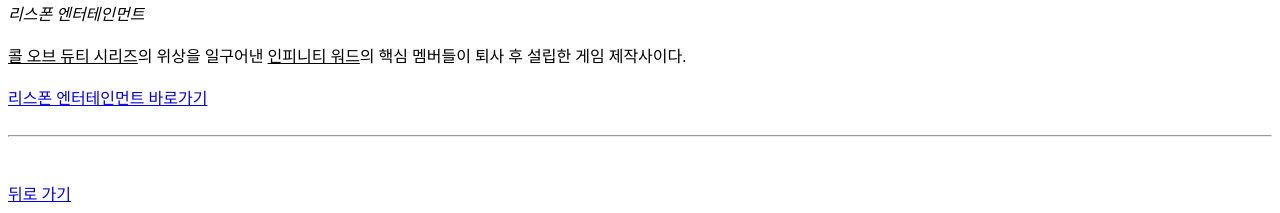
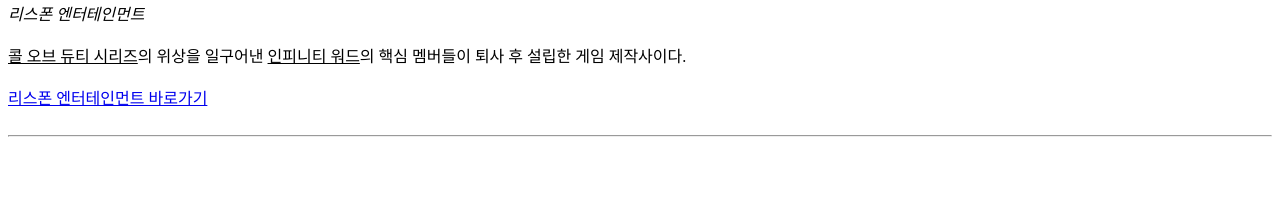
Before and after one commit to yoobinnn/DP2019, a plain HTML site: page html_path2-1.html in a window 1280 px wide. Shown: the part 1031-1244 px from the top of the page. After the commit the page ends 1202 px from the top, so only its background shows below. Drawn offline with Linux system fonts and the light colour scheme.

Commit message:
힘들다

```diff
--- a/html_path2-1.html
+++ b/html_path2-1.html
@@ -10,10 +10,6 @@
         <h1>1. 에이펙스 레전드</h1>
         <hr />
 
-
- </head>
-
- <body>
 
 
         <h2>1-1. 정보</h2>
@@ -65,8 +61,7 @@
         <br />
         <hr/>
         <br/>
-        <br/>
-        <a href="html_path2.html" target="_blank">뒤로 가기</a>
+
 
 
 
```
Also changed, not shown: html_path2-2.html (+2 -2 lines), html_path2-3.html (+1 -2 lines), html_path3.html (+0 -29 lines).
